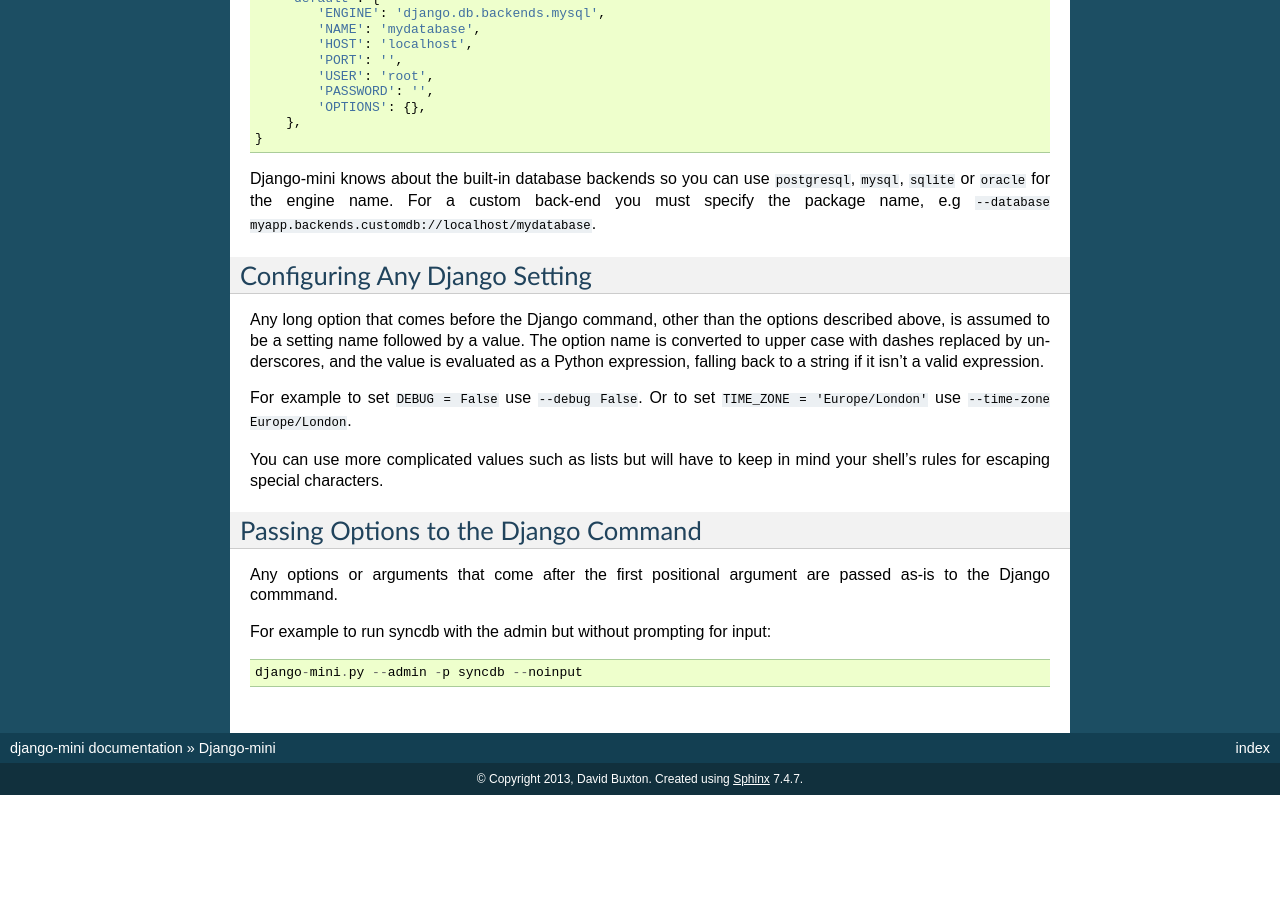
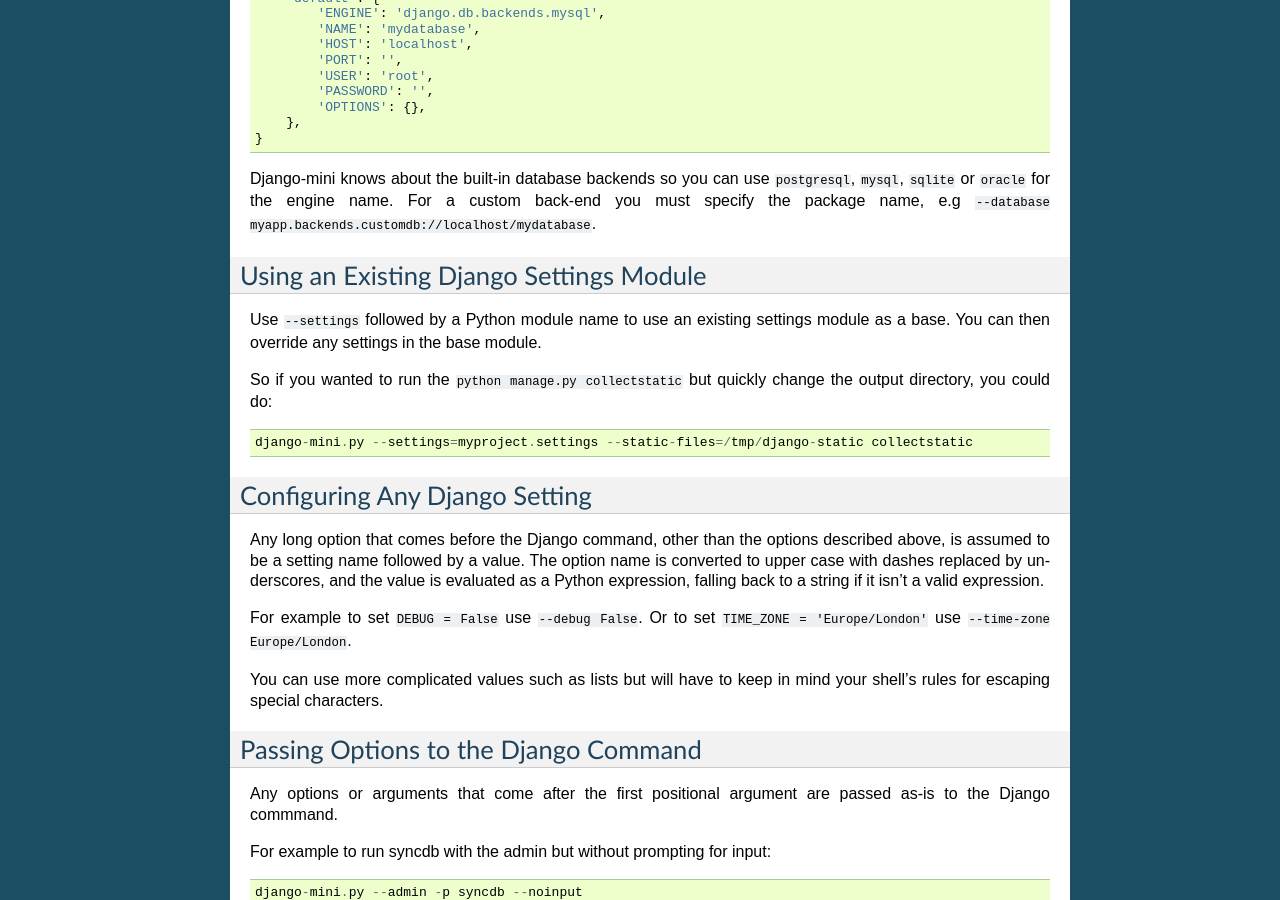
Before and after one commit to davidwtbuxton/django-mini, a Sphinx documentation site: the page built from docs/index.rst, in a window 1280 px wide and 900 px high, scrolled down 1918 px. Built offline with Sphinx 7.4.7, drawn with Linux system fonts in a browser that asks for light colours; the version number could not be read and is left out; before the commit the page ends 2713 px from its top, so only the background shows below that; some of the changed text lies outside the part shown.

Commit message:
Bit more documentation for the non-existent --settings flag.

```diff
--- a/README.rst
+++ b/README.rst
@@ -30,7 +30,7 @@
 - ``--admin`` - adds Django's built-in admin and its requirements.
 - ``--debug-toolbar`` - adds Rob Hudson's `django-debug-toolbar`_ and its requirements.
 - ``-p`` or ``--persisting`` - use an sqlite database named ``djangomini.sqlite``.
-
+- ``--settings <module>`` - use an existing Django settings module as a base.
 .. _django-debug-toolbar: https://github.com/django-debug-toolbar/django-debug-toolbar
 
 If you don't use the persisting option or specify a database, django-mini will use an in-memory sqlite database (implying it will get destroyed after the command finishes).
@@ -47,6 +47,10 @@
 
 That will start Django's development server with the admin. The admin application will be available at ``http://localhost:8000/admin/`` and all other requests will be directed to your app, i.e. your app's ``myapp.urls`` is configured to serve all other requests.
 
+To collect static files for an existing Django project but override the output directory::
+
+    django-mini.py --settings myproject.settings --static-root /tmp/myproject-static collectstatic
+
 `The full documentation`_ has more examples of use, including how to use other databases, how to change any setting, and how to mount an app at a particular URL.
 
 .. _The full documentation: https://github.com/davidwtbuxton/django-mini/blob/master/docs/index.rst
--- a/docs/index.rst
+++ b/docs/index.rst
@@ -121,6 +121,15 @@
 
 Django-mini knows about the built-in database backends so you can use ``postgresql``, ``mysql``, ``sqlite`` or ``oracle`` for the engine name. For a custom back-end you must specify the package name, e.g ``--database myapp.backends.customdb://localhost/mydatabase``.
 
+Using an Existing Django Settings Module
+----------------------------------------
+
+Use ``--settings`` followed by a Python module name to use an existing settings module as a base. You can then override any settings in the base module.
+
+So if you wanted to run the ``python manage.py collectstatic`` but quickly change the output directory, you could do::
+
+    django-mini.py --settings=myproject.settings --static-files=/tmp/django-static collectstatic
+
 
 Configuring Any Django Setting
 -------------------------------
```
